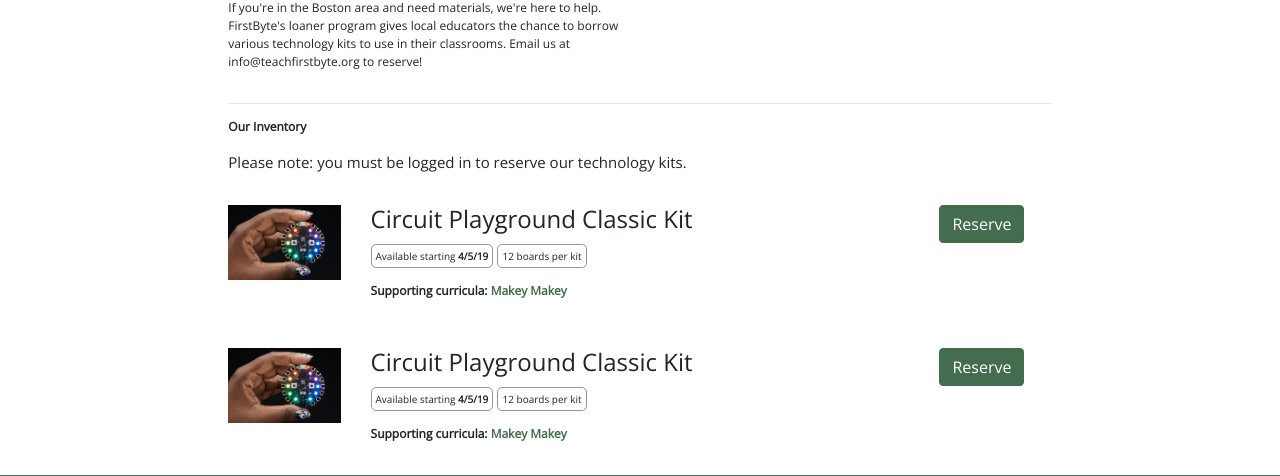
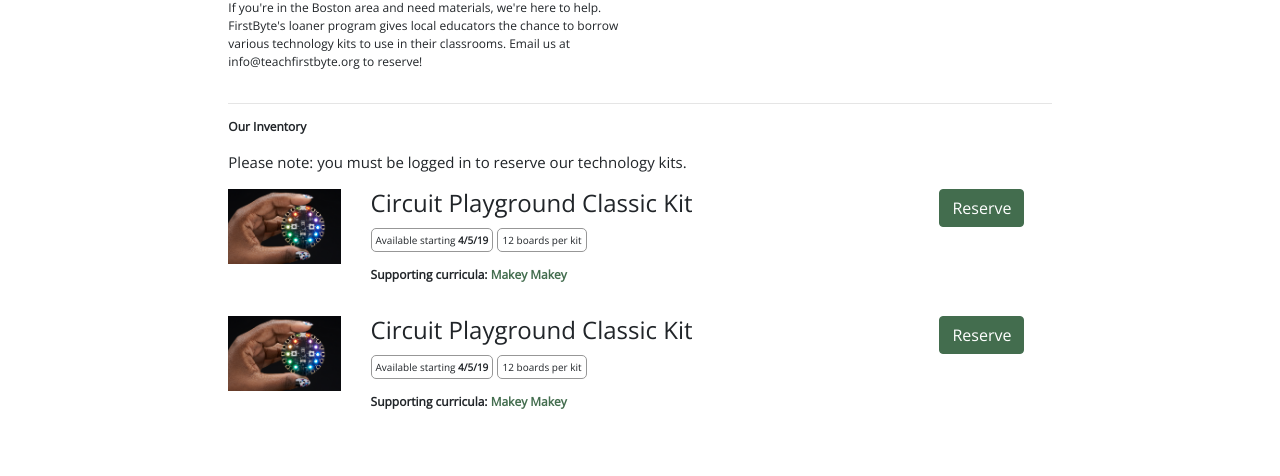
Before and after one commit to TeachFirstByte/firstbyte, a Django app: page /loaner-program/ in a window 1280 px wide. Shown: the part 225-701 px from the top of the page. Run offline with Django 3.2, Linux system fonts and the light colour scheme; some libraries are stand-ins or nearby versions.

Commit message:
Style fix

```diff
--- a/loaner_program/templates/loaner_program/loanerprogram_home.html
+++ b/loaner_program/templates/loaner_program/loanerprogram_home.html
@@ -25,7 +25,7 @@
           <p style="font-size:15px">Please note: you must be logged in to reserve our technology kits.</p>
           {% endif %}
         </div>
-        <div class="row float-left" style="margin-bottom: 1rem; margin-top: 1rem;">
+        <div class="row" style="margin-bottom: 1rem; margin-top: 1rem;">
           <div class="col-lg-2">
             <img class="img-fluid" src="/static/landing/img/curriculum/circuitplayground.jpg">
           </div>
@@ -48,7 +48,7 @@
             <button class="btn btn-primary">Reserve</button>
           </div>
         </div>
-        <div class="row float-left" style="margin-bottom: 1rem; margin-top: 1rem;">
+        <div class="row" style="margin-bottom: 1rem; margin-top: 1rem;">
           <div class="col-lg-2">
             <img class="img-fluid" src="/static/landing/img/curriculum/circuitplayground.jpg">
           </div>
```
